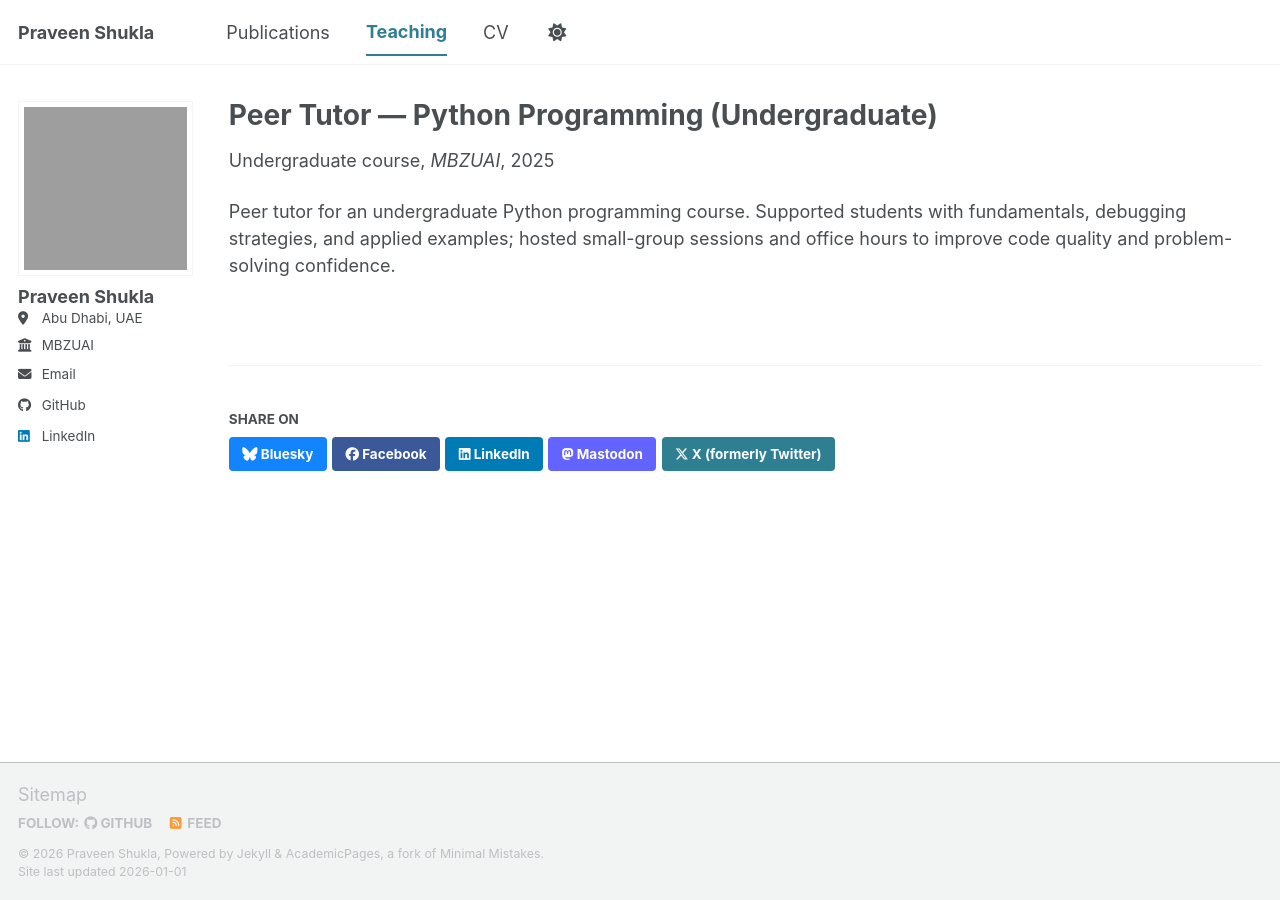
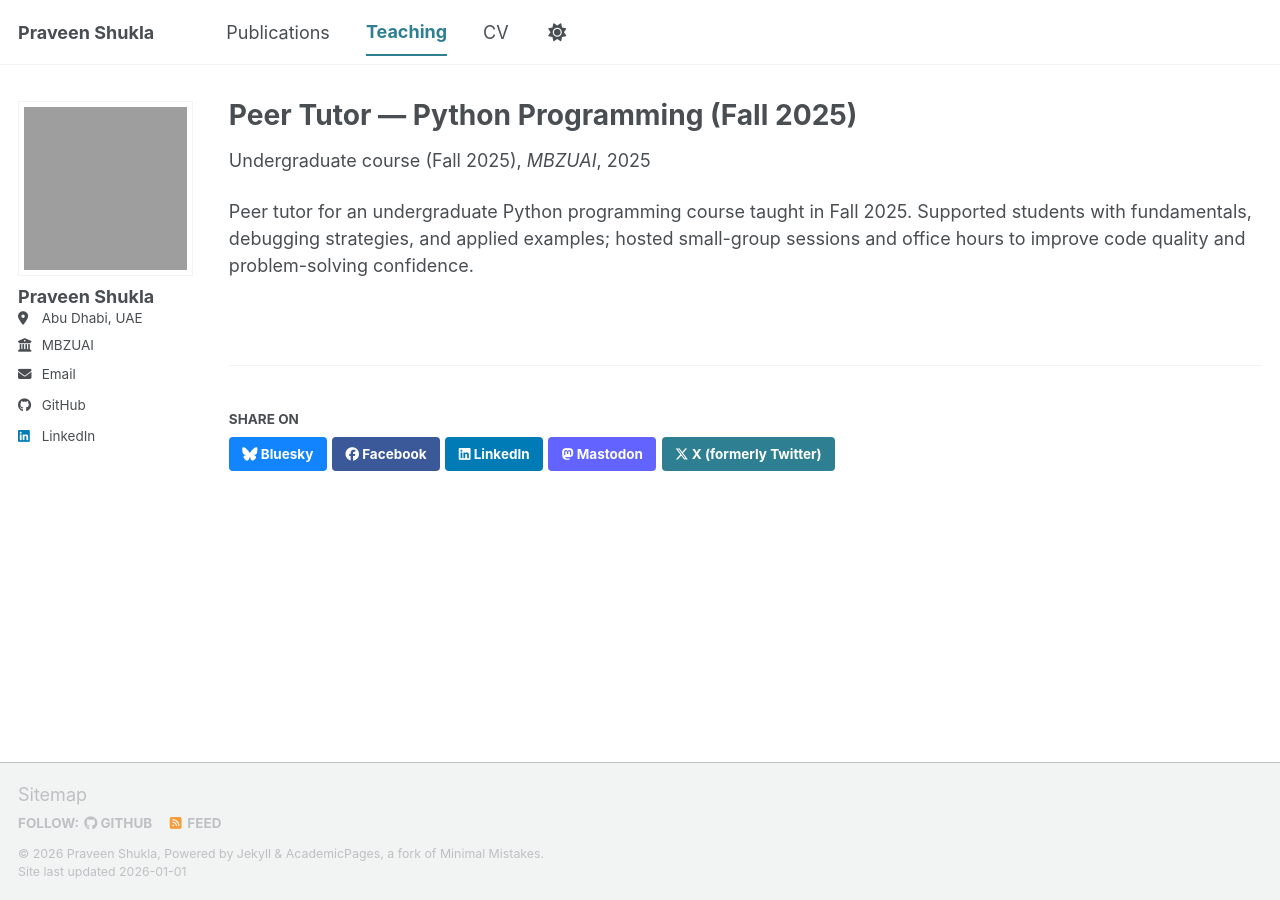
Before and after one commit to PraveenAShukla/PraveenAShukla.github.io, a Jekyll site: the page built from _teaching/2025-fall-python-peer-tutor.md, in a window 1280 px wide. Built offline with Jekyll 4.4.1, drawn with Linux system fonts in a browser that asks for light colours; a script bundle is joined from its source files by our own code; library files that are not in the unit come from our copies.

Commit message:
fall2025

```diff
--- a/_teaching/2025-fall-python-peer-tutor.md
+++ b/_teaching/2025-fall-python-peer-tutor.md
@@ -1,11 +1,11 @@
 ---
-title: "Peer Tutor — Python Programming (Undergraduate)"
+title: "Peer Tutor — Python Programming (Fall 2025)"
 collection: teaching
-type: "Undergraduate course"
+type: "Undergraduate course (Fall 2025)"
 permalink: /teaching/2025-fall-python-peer-tutor
 venue: "MBZUAI"
 date: 2025-09-01
 location: "Abu Dhabi, UAE"
 ---
 
-Peer tutor for an undergraduate Python programming course. Supported students with fundamentals, debugging strategies, and applied examples; hosted small-group sessions and office hours to improve code quality and problem-solving confidence.
+Peer tutor for an undergraduate Python programming course taught in Fall 2025. Supported students with fundamentals, debugging strategies, and applied examples; hosted small-group sessions and office hours to improve code quality and problem-solving confidence.
```
